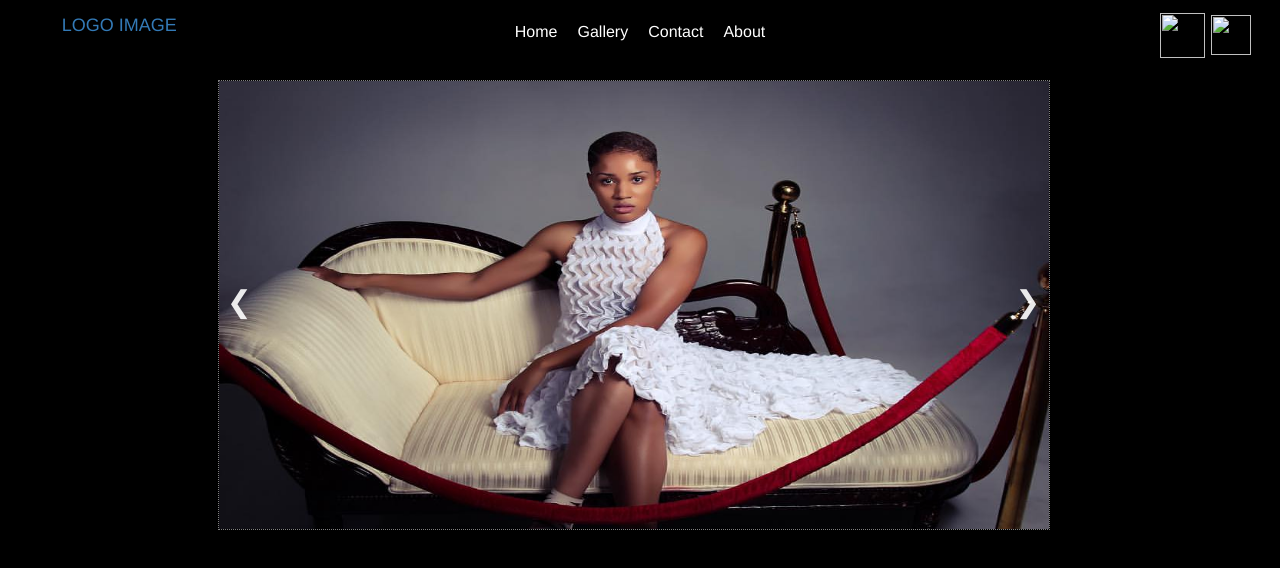
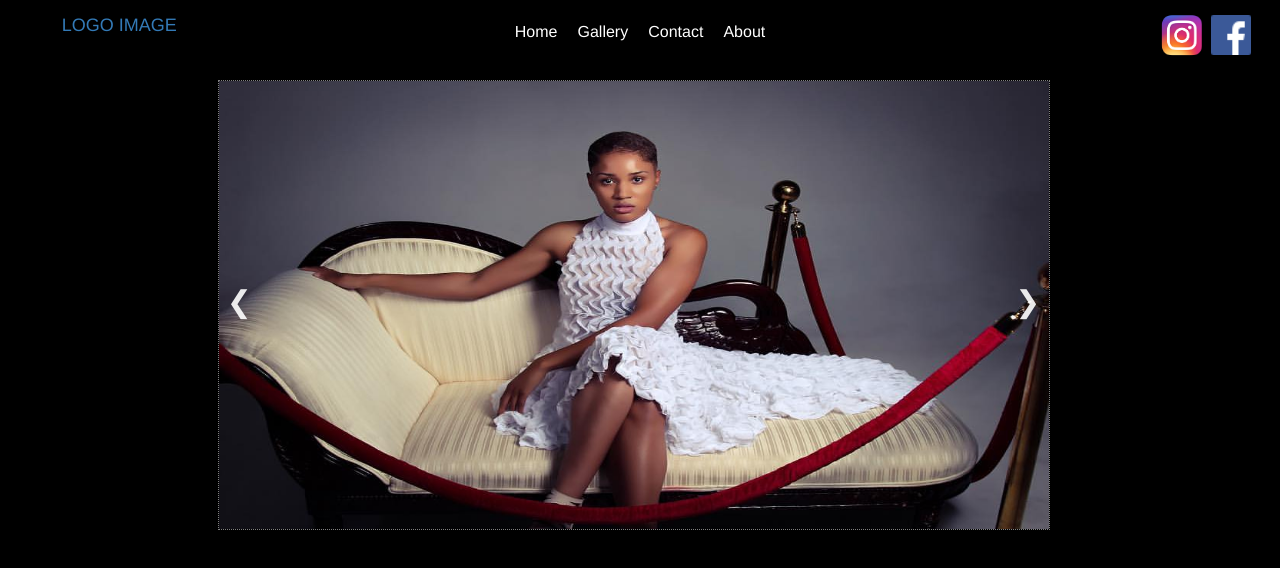
Before and after one commit to Dejai/JF_Photography, a plain HTML site: page index.html in a window 1280 px wide. Drawn offline with nearby package versions, Linux system fonts and the light colour scheme.

Commit message:
Updated site paths to say JF instead of Ron

```diff
--- a/views/footer.html
+++ b/views/footer.html
@@ -1,8 +1,8 @@
 <div style="width:100%;">
     <a href="https://www.instagram.com/jfphotobiz/" target="_blank">
-    	<img class="socialBadges" src="/Ron_Photography/images/badges/facebook_badge.png" style="height:40px; width:40px;">
+    	<img class="socialBadges" src="/JF_Photography/images/badges/facebook_badge.png" style="height:40px; width:40px;">
     </a>
     <a href="https://www.instagram.com/jfphotobiz/" target="_blank">
-    	<img class="socialBadges" src="/Ron_Photography/images/badges/instagram_logo.png" style="min-height:29px; min-width:29px; height:45px; width:45px;">
+    	<img class="socialBadges" src="/JF_Photography/images/badges/instagram_logo.png" style="min-height:29px; min-width:29px; height:45px; width:45px;">
     </a>
 </div>
--- a/views/navbar.html
+++ b/views/navbar.html
@@ -1,22 +1,22 @@
 <div id="logo-section" class="col-md-4 col-lg-2" style="">
-	<a href="/Ron_Photography/" style="font-size:18px;">LOGO IMAGE</a>
+	<a href="/JF_Photography/" style="font-size:18px;">LOGO IMAGE</a>
 </div>
 <!-- <br/> -->
 <div id="navigation-links-section" class="col-md-4 col-lg-8" style="">
 	<a id="mobile-hamburger-button" class="glyphicon glyphicon-menu-hamburger"></a>
 	<a id="mobile-close-button" class="glyphicon glyphicon-remove"></a>
 	<div id="menu-list-section">
-		<a class="menu-list" data-ron-nav-link="home" href="/Ron_Photography/">Home</a>
-		<a class="menu-list" data-ron-nav-link="gallery" href="/Ron_Photography/gallery/">Gallery</a>
-		<a class="menu-list" data-ron-nav-link="contact" href="/Ron_Photography/contact/">Contact</a>
-		<a class="menu-list" data-ron-nav-link="about" href="/Ron_Photography/about/">About</a>
+		<a class="menu-list" data-ron-nav-link="home" href="/JF_Photography/">Home</a>
+		<a class="menu-list" data-ron-nav-link="gallery" href="/JF_Photography/gallery/">Gallery</a>
+		<a class="menu-list" data-ron-nav-link="contact" href="/JF_Photography/contact/">Contact</a>
+		<a class="menu-list" data-ron-nav-link="about" href="/JF_Photography/about/">About</a>
 	</div>
 </div>
 <div id="navbar-social-links" class="col-md-4 col-lg-2">
     <a href="https://www.instagram.com/jfphotobiz/" target="_blank">
-    	<img class="socialBadges" src="/Ron_Photography/images/badges/instagram_logo.png" style="min-height:29px; min-width:29px; height:45px; width:45px;">
+    	<img class="socialBadges" src="/JF_Photography/images/badges/instagram_logo.png" style="min-height:29px; min-width:29px; height:45px; width:45px;">
     </a>
     <a href="https://www.instagram.com/jfphotobiz/" target="_blank">
-    	<img class="socialBadges" src="/Ron_Photography/images/badges/facebook_badge.png" style="height:40px; width:40px;">
+    	<img class="socialBadges" src="/JF_Photography/images/badges/facebook_badge.png" style="height:40px; width:40px;">
     </a>
 </div>
```
